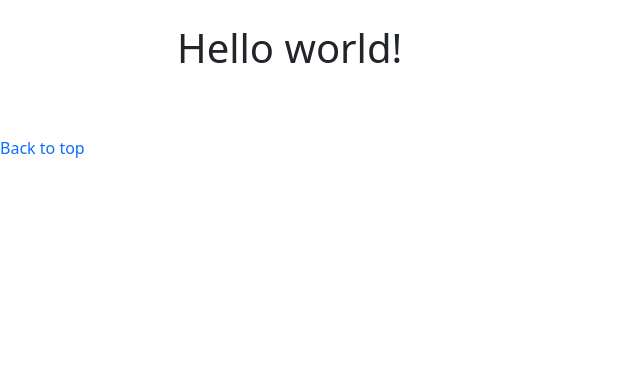
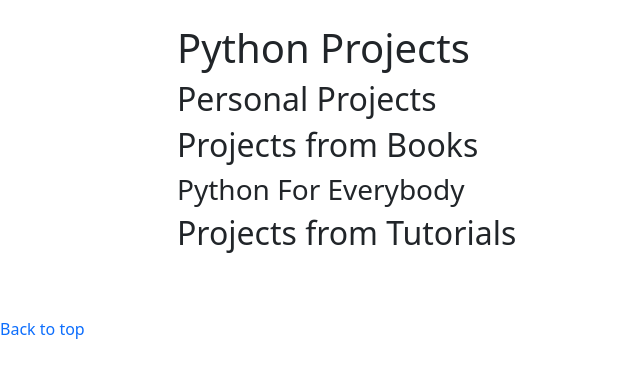
Before and after one commit to dan-carroll/python-projects, a Jekyll site: the page built from index.md, in a window 1280 px wide. Shown: the top 378 px of the page, without its empty margins (0-640 px from the left). Built offline with Jekyll 4.4.1, drawn with Linux system fonts in a browser that asks for light colours.

Commit message:
Start headings and sub-headings
A start on headings and sub-headings.

```diff
--- a/index.md
+++ b/index.md
@@ -2,4 +2,12 @@
 layout: default
 ---
 
-<h1>Hello world!</h1>
+<h1>Python Projects</h1>
+
+<h2>Personal Projects</h2>
+
+<h2>Projects from Books</h2>
+
+<h3>Python For Everybody</h3>
+
+<h2>Projects from Tutorials</h2>
```
Also changed, not shown: README.md, assets/images/Python4Everybody_cover.png (added).
